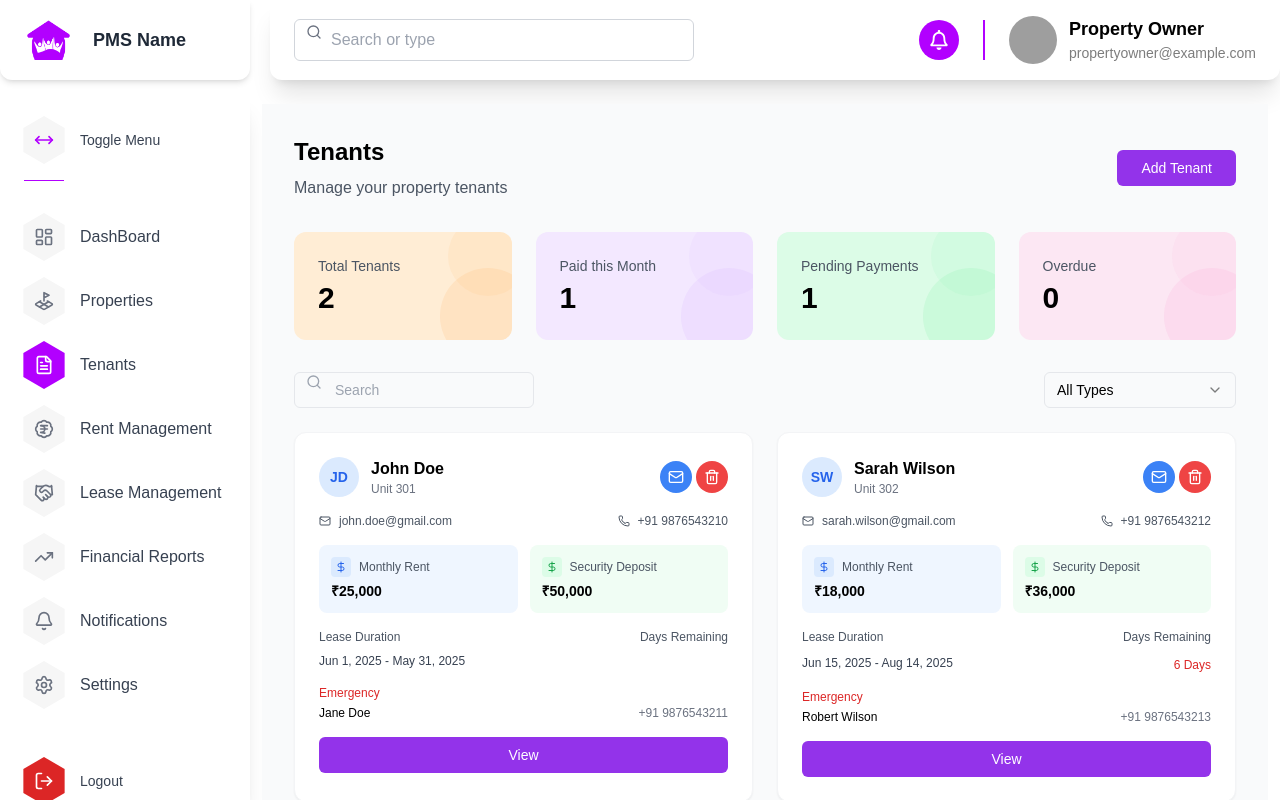
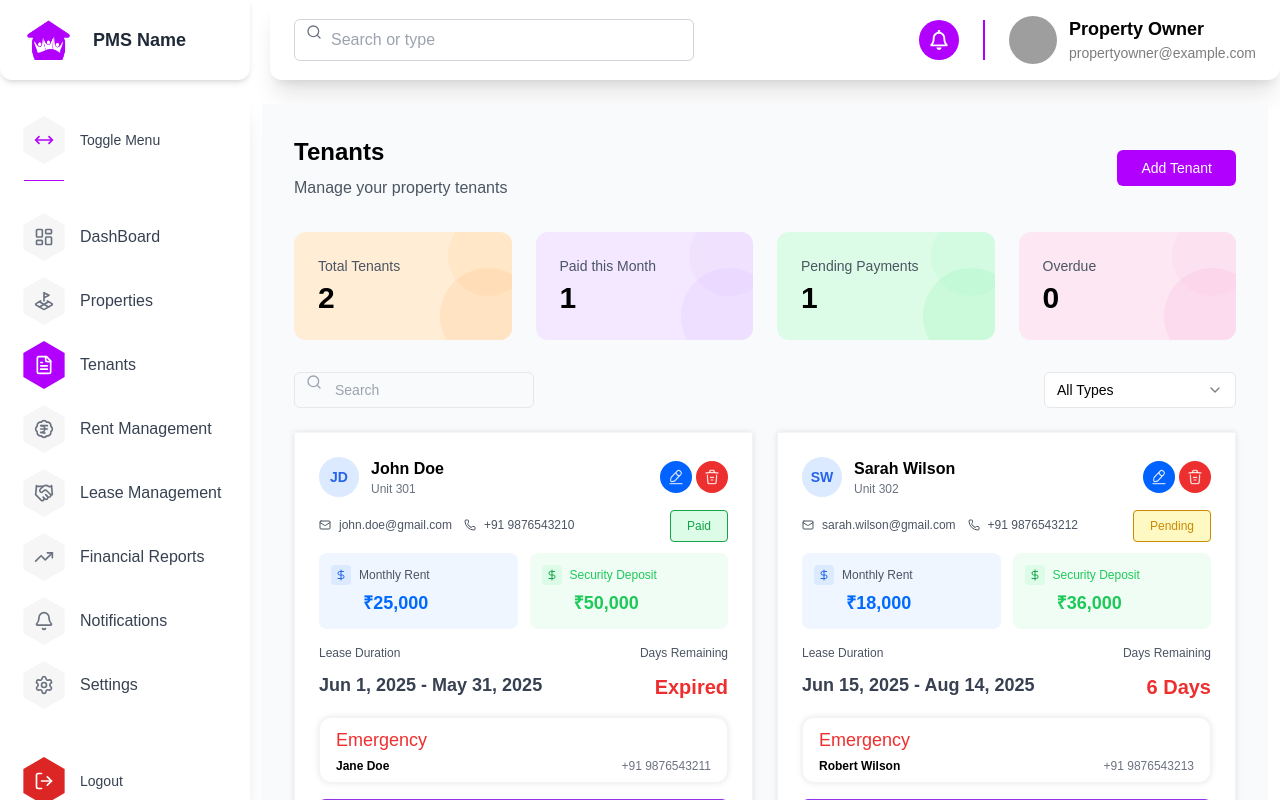
Before and after one commit to YOHO-TECHNOLOGIES-PVT-LTD/PropertyManagementSystem, a React (Vite) app: page /tenants in a window 1280 px wide. Built offline with nearby package versions, Linux system fonts and the light colour scheme; grey boxes are pictures that could not be loaded; a web font is replaced by a local one.

Commit message:
90% completed

```diff
--- a/package.json
+++ b/package.json
@@ -12,6 +12,7 @@
   "dependencies": {
     "@radix-ui/react-avatar": "^1.1.10",
     "@radix-ui/react-dialog": "^1.1.14",
+    "@radix-ui/react-label": "^2.1.7",
     "@radix-ui/react-progress": "^1.1.7",
     "@radix-ui/react-select": "^2.2.5",
     "@radix-ui/react-slot": "^1.2.3",
--- a/src/pages/tenants/Tenants.tsx
+++ b/src/pages/tenants/Tenants.tsx
@@ -8,6 +8,14 @@ import { Search, Phone, Mail, DollarSign, Trash2 } from "lucide-react"
 import AddTenantForm, { type TenantFormData } from "../../components/tenants/create-tenant-form"
 import EditTenantForm from "../../components/tenants/edit-tenant-form"
 import ViewTenantModal, { type Tenant } from "../../components/tenants//view-tenant-modal"
+import trash from '../../assets/properties/trash.png'
+import edit from '../../assets/properties/edit.png'
+import {
+  Dialog,
+  DialogContent,
+  DialogHeader,
+  DialogTitle,
+} from "../../components/ui/dialog"
 
 export default function Tenants() {
   const [showForm, setShowForm] = useState(false)
@@ -16,6 +24,8 @@ export default function Tenants() {
   const [selectedTenant, setSelectedTenant] = useState<Tenant | null>(null)
   const [searchQuery, setSearchQuery] = useState("")
   const [filterType, setFilterType] = useState("All Types")
+  const [isDeleteModalOpen, setIsDeleteModalOpen] = useState(false)
+  const [tenantToDelete, setTenantToDelete] = useState<Tenant | null>(null)
 
   const [tenants, setTenants] = useState<Tenant[]>([
     {
@@ -215,11 +225,18 @@ export default function Tenants() {
     setSelectedTenant(null)
   }
 
-  const handleDeleteTenant = (tenantId: string) => {
-    if (window.confirm("Are you sure you want to delete this tenant?")) {
-      setTenants((prev) => prev.filter((tenant) => tenant.id !== tenantId))
-    }
+  const handleDeleteClick = (tenant: Tenant) => {
+  setTenantToDelete(tenant)
+  setIsDeleteModalOpen(true)
+}
+
+const handleConfirmDelete = () => {
+  if (tenantToDelete) {
+    setTenants((prev) => prev.filter((tenant) => tenant.id !== tenantToDelete.id))
+    setIsDeleteModalOpen(false)
+    setTenantToDelete(null)
   }
+}
 
   const handleViewTenant = (tenant: Tenant) => {
     setSelectedTenant(tenant)
@@ -235,7 +252,7 @@ export default function Tenants() {
             <h1 className="text-2xl font-bold mb-2">Tenants</h1>
             <p className="text-gray-600">Manage your property tenants</p>
           </div>
-          <Button onClick={() => setShowForm(true)} className="bg-purple-600 hover:bg-purple-700 text-white px-6 py-2">
+          <Button onClick={() => setShowForm(true)} className="bg-[#b200ff] text-white px-6 py-2">
             Add Tenant
           </Button>
         </div>
@@ -284,10 +301,10 @@ export default function Tenants() {
             />
           </div>
           <Select value={filterType} onValueChange={setFilterType}>
-            <SelectTrigger className="w-48 border-gray-200">
+            <SelectTrigger className="w-48 border-gray-200 bg-white">
               <SelectValue placeholder="All Types" />
             </SelectTrigger>
-            <SelectContent>
+            <SelectContent className="bg-white">
               <SelectItem value="All Types">All Types</SelectItem>
               <SelectItem value="Paid">Paid</SelectItem>
               <SelectItem value="Pending">Pending</SelectItem>
@@ -297,9 +314,9 @@ export default function Tenants() {
         </div>
 
         {/* Tenant Cards */}
-        <div className="grid grid-cols-2 gap-6">
+        <div className="grid grid-cols-2 gap-6 ">
           {tenants.map((tenant) => (
-            <div key={tenant.id} className="bg-white rounded-xl border border-gray-100 p-6 shadow-sm">
+            <div key={tenant.id} className=" bg-white border border-gray-100 transition-shadow duration-200 shadow-[0_0_6px_rgba(0,0,0,0.1)] p-6">
               <div className="flex items-center justify-between mb-4">
                 <div className="flex items-center gap-3">
                   <div className="w-10 h-10 bg-blue-100 rounded-full flex items-center justify-center text-blue-600 font-semibold text-sm">
@@ -312,22 +329,22 @@ export default function Tenants() {
                 </div>
                 <div className="flex gap-1">
                   <div
-                    className="w-8 h-8 bg-blue-500 rounded-full flex items-center justify-center cursor-pointer hover:bg-blue-600 transition-colors"
+                    className="w-8 h-8 bg-[#0062ff] rounded-full flex items-center justify-center cursor-pointer hover:bg-blue-600 transition-colors"
                     onClick={() => handleEditTenant(tenant)}
                   >
-                    <Mail className="w-4 h-4 text-white" />
+                    <img src={edit} className="w-4 h-4 text-white" />
                   </div>
                   <div
-                    className="w-8 h-8 bg-red-500 rounded-full flex items-center justify-center cursor-pointer hover:bg-red-600 transition-colors"
-                    onClick={() => handleDeleteTenant(tenant.id)}
+                    className="w-8 h-8 bg-[#ee2f2f] rounded-full flex items-center justify-center cursor-pointer hover:bg-red-600 transition-colors"
+                    onClick={() => handleDeleteClick(tenant)}
                   >
-                    <Trash2 className="w-4 h-4 text-white" />
+                    <img src={trash} className="w-4 h-4 text-white" />
                   </div>
                 </div>
               </div>
 
               <div className="flex justify-between mb-4">
-                {/* <div className="flex gap-3"> */}
+                <div className="flex gap-3">
                   <div className="flex items-center gap-2 text-xs text-gray-600">
                     <Mail className="w-3 h-3" />
                     {tenant.email}
@@ -336,9 +353,9 @@ export default function Tenants() {
                     <Phone className="w-3 h-3" />
                     {tenant.phone}
                   </div>
-                {/* </div> */}
+                </div>
 
-                {/* <div>
+                <div>
                   <span
                     className={`px-4 py-2 rounded text-xs font-medium ${
                       tenant.status === "Paid"
@@ -350,7 +367,7 @@ export default function Tenants() {
                   >
                     {tenant.status}
                   </span>
-                </div> */}
+                </div>
               </div>
 
               <div className="grid grid-cols-2 gap-3 mb-4">
@@ -361,16 +378,16 @@ export default function Tenants() {
                     </div>
                     <p className="text-xs text-gray-600">Monthly Rent</p>
                   </div>
-                  <p className="font-bold text-sm">{tenant.rent}</p>
+                  <p className="font-bold ml-8 text-lg text-[#006aff]">{tenant.rent}</p>
                 </div>
                 <div className="bg-green-50 p-3 rounded-lg">
                   <div className="flex items-center gap-2 mb-1">
                     <div className="w-5 h-5 bg-green-100 rounded flex items-center justify-center">
                       <DollarSign className="w-3 h-3 text-green-600" />
                     </div>
-                    <p className="text-xs text-gray-600">Security Deposit</p>
+                    <p className="text-xs text-[#1ec95a]">Security Deposit</p>
                   </div>
-                  <p className="font-bold text-sm">{tenant.deposit}</p>
+                  <p className="font-bold ml-8 text-lg text-[#1ec95a]">{tenant.deposit}</p>
                 </div>
               </div>
 
@@ -380,17 +397,17 @@ export default function Tenants() {
                   <span className="text-xs text-gray-600">Days Remaining</span>
                 </div>
                 <div className="flex justify-between items-center mb-2">
-                  <p className="text-xs text-gray-700">
+                  <p className="text-lg font-bold text-gray-700">
                     {tenant.leaseStart} - {tenant.leaseEnd}
                   </p>
-                  {tenant.daysRemaining > 0 && <p className="text-xs text-red-600 mt-1">{tenant.daysRemaining} Days</p>}
+                  {tenant.daysRemaining > 0 ? ( <p className="text-xl font-bold text-[#ee2f2f] mt-1">{tenant.daysRemaining} Days</p>) : <p className="text-xl font-bold text-[#ee2f2f] mt-1"> Expired</p> }
                 </div>
               </div>
 
-              <div className="mb-4">
-                <p className="text-red-600 text-xs font-medium mb-1">Emergency</p>
+              <div className="mb-4 bg-white border border-gray-100 transition-shadow duration-200 shadow-[0_0_6px_rgba(0,0,0,0.1)] px-4 py-2 rounded-xl">
+                <p className="text-[#ee2f2f] text-lg font-medium mb-1">Emergency</p>
                 <div className="flex justify-between">
-                  <p className="text-xs">{tenant.emergency}</p>
+                  <p className="text-xs font-bold">{tenant.emergency}</p>
                   <p className="text-xs text-gray-500">{tenant.emergencyPhone}</p>
                 </div>
               </div>
@@ -405,6 +422,38 @@ export default function Tenants() {
           ))}
         </div>
       </div>
+      <Dialog open={isDeleteModalOpen} onOpenChange={setIsDeleteModalOpen}>
+        <DialogContent className="max-w-md fixed top-1/2 left-1/2 transform -translate-x-1/2 -translate-y-1/2 z-50 bg-white rounded-lg shadow-xl p-6">
+          <DialogHeader className="space-y-0 pb-2">
+            <DialogTitle className="text-xl font-semibold text-[#000000]">
+              Delete Tenant
+            </DialogTitle>
+          </DialogHeader>
+
+          <div className="space-y-4">
+            <p className="text-[#7D7D7D] leading-relaxed">
+              Are you sure you want to delete "{tenantToDelete?.name}"? This
+              action cannot be undone and will also remove all associated data.
+            </p>
+
+            <div className="flex gap-3 justify-end">
+              <Button
+                variant="outline"
+                onClick={() => setIsDeleteModalOpen(false)}
+                className="px-6 rounded-lg bg-[#EBEFF3] text-[#7D7D7D] border border-[#7D7D7D] focus-visible:ring-[#000] focus-visible:border-[#000]"
+              >
+                Cancel
+              </Button>
+              <Button
+                className="bg-[#EE2F2F] hover:bg-[#EE2F2F] text-white focus-visible:ring-[#000] focus-visible:border-[#000] px-6 rounded-lg"
+                onClick={handleConfirmDelete}
+              >
+                Delete
+              </Button>
+            </div>
+          </div>
+        </DialogContent>
+      </Dialog>
     </div>
   )
 }
```
Also changed, not shown: 1 other file (tests, documents, lock files or other folders).
